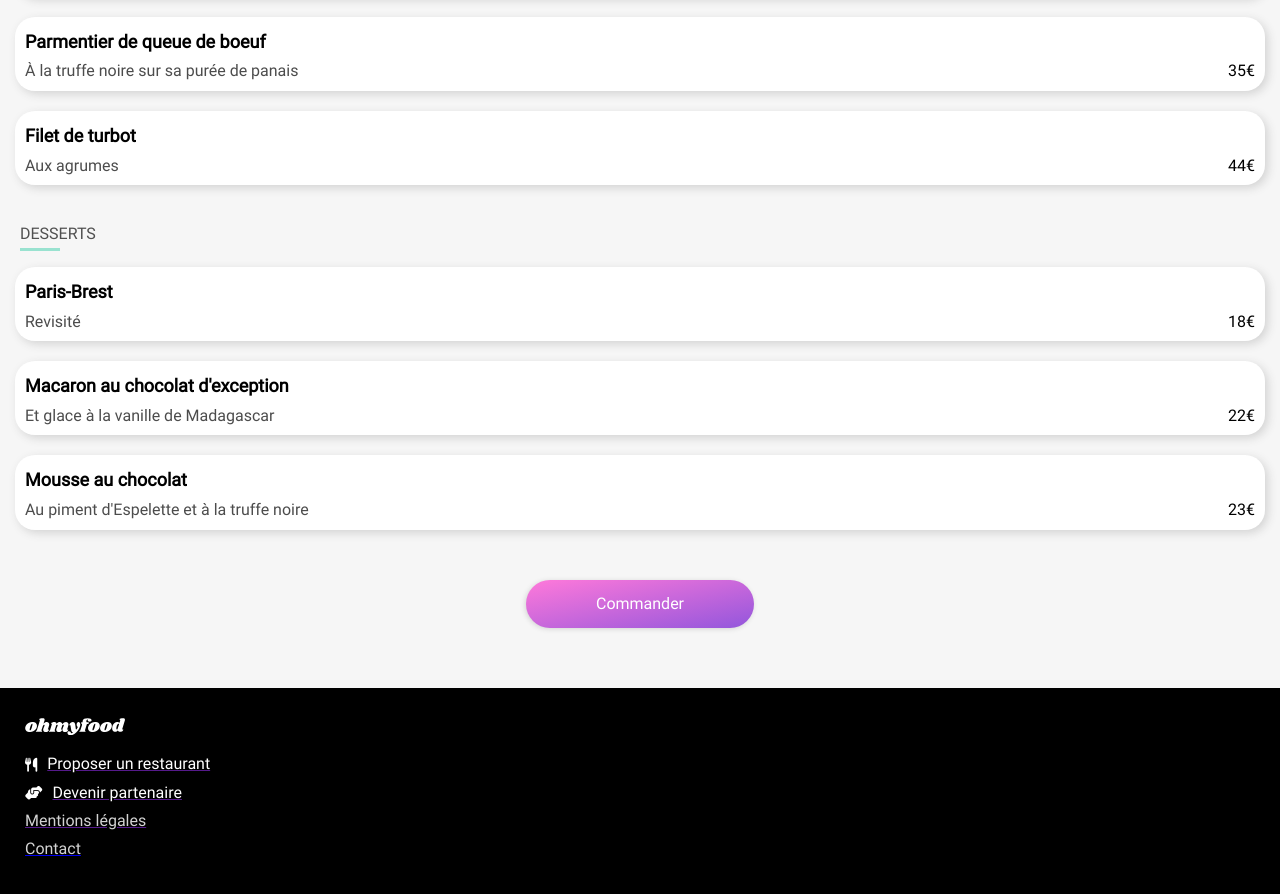
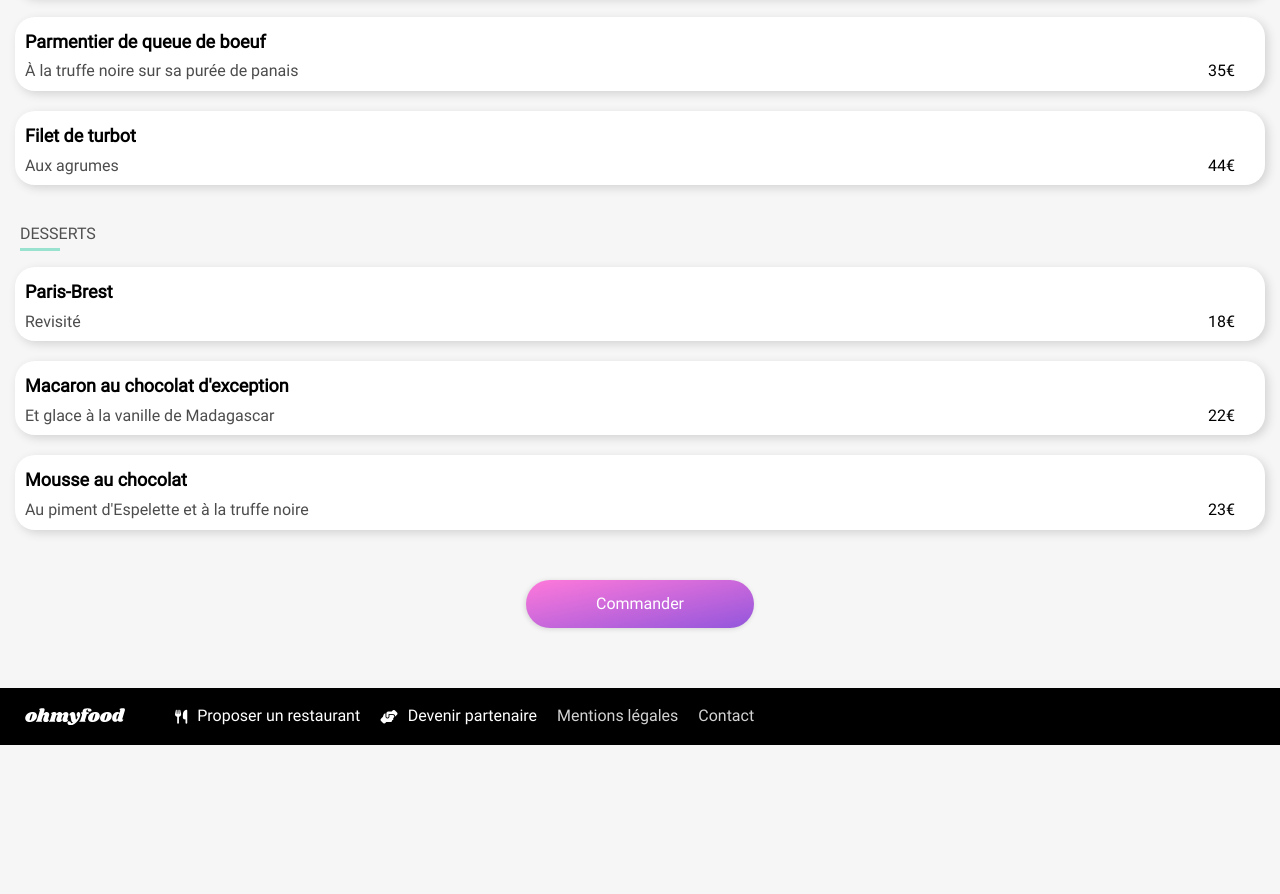
Before and after one commit to Geoffroy-Blomme/OC-Projet-3, a website: page palette_du_gout.html in a window 1280 px wide. Shown: the part 867-1761 px from the top of the page. After the commit the page ends 1612 px from the top, so only its background shows below. Drawn offline with Linux system fonts and the light colour scheme.

Commit message:
homepage version tablette faite

```diff
--- a/sass/layouts/_footer.scss
+++ b/sass/layouts/_footer.scss
@@ -4,10 +4,20 @@
     color: $main-footer-color;
     padding: 10px 0 25px 0;
 
+    @include tablet-only{
+        padding: 0;
+    }
     &__container{
         margin: 0 25px;
+        @include tablet-only{
+            display: flex;
+        }
 
         .main-footer__logo-container{
+
+            @include tablet-only{
+                margin-right: 50px;
+            }
             display: flex;
             width:100px;
             height: auto;
@@ -24,15 +34,25 @@
 
         .main-footer__links{
             padding: 0;
+            @include tablet-only{
+                display: flex;
+
+            }
             .main-footer__link-container{
+
                 display: flex;
                 align-items: center;
                 margin: 10px 0;
+                @include tablet-only{
+                    margin-right: 20px;
+                }
                 .main-footer__link__logo{
                 margin-right: 10px;
+
                 }
 
                 .main-footer__link{
+                    text-decoration: none;
                     &__text{
                         font-size: 16px;
                         color: $main-footer-color;
--- a/sass/pages/_homepage.scss
+++ b/sass/pages/_homepage.scss
@@ -15,12 +15,35 @@ body{
     justify-content: center;
     &__container{
         display: flex;
+        align-items: center;
         margin-left: -20px;
+
+        .current-location__logo{
+            @include tablet-only{
+                display: none;
+            }
+            &--big{
+                display: none;
+                @include tablet-only{
+                    display: unset;
+                }
+            }
+        }
+
+
+
         .current-location__text{
             margin: 0;
             margin-left: 15px;
+            @include tablet-only{
+                font-size: 16px;
+            }
+            @include desktop-only{
+                font-size: 18px;
+            }
         }
     }
+
 }
 
 .site-introduction{
@@ -45,6 +68,10 @@ body{
         display: flex;
         flex-direction: column;
         margin: 0 $common-side-margin;
+
+        @include tablet-only{
+            width: 50%;
+        }
 
         .site-explanation__title{
             margin-top: 40px;
@@ -117,6 +144,12 @@ body{
         font-weight: bold;
     }
     &__container{
+
+        @include tablet-only{
+            display: flex;
+            flex-wrap: wrap;
+
+        }
         .restaurant-card{
             @include common-box-shadow;
 
@@ -132,6 +165,8 @@ body{
                 .restaurant-card__lower-part__text__name{
                     color: $primary-color;
                 }
+                transform: scale(1.02);
+                //agrandit la card lorsqu'on a la souris dessu
             }
 
 
@@ -209,7 +244,16 @@ body{
                 }
 
             }
+
+            @include tablet-only{
+                flex: 40%;
+                &:nth-of-type(odd){
+                    margin-right: 40px;
+                }
+                // on aura 2 cards par ligne donc on veut qu'il y ait un margin a droite sur celles de gauche (impaire)
+            }
         }
+
     }
 }
 
@@ -235,6 +279,7 @@ body{
         to{
             visibility: hidden;
         }
+
     }
 
     &__spinner{
--- a/sass/pages/_restaurant.scss
+++ b/sass/pages/_restaurant.scss
@@ -103,7 +103,12 @@
                 flex-direction: column;
                 margin-left: 10px;
                 width: 80%;
+                transition: width $homepage-dish-check-mark-animation-length;
+                flex-grow: 1;
+                @media screen and (min-width: map-get($breakpoints,"desktop")) {
+                    width: 80%;
 
+                }
                 &__title{
                     font-weight: bold;
                     margin: 15px 0 10px 0;
@@ -122,32 +127,40 @@
             }
 
             &__price{
-                margin:auto 10px $restaurants-menu-dish-details-and-price-bottom-margin auto;
+                margin:auto 30px $restaurants-menu-dish-details-and-price-bottom-margin 10px;
+                transition: margin $homepage-dish-check-mark-animation-length;
             }
 
             &:hover{
                 cursor: pointer;
+
                 .menu__dish__text-container{
-                    width: 70%;
-                    @media screen and (min-width: map-get($breakpoints,"desktop")) {
-                        width: 80%;
+                    width: 65%;
+                }
+                .menu__dish__container-check-mark{
+                    padding: 0 10px;
+                    width: 30px;
 
+                    .menu__dish__check-mark{
+                        transform: rotate(360deg);
                     }
                 }
-
-                .menu__dish__container-check-mark{
-                    display: flex;
+                .menu__dish__price{
+                    margin-right: 10px;
                 }
             }
 
             &__container-check-mark{
                 align-self: stretch;
-                display: none;
-                padding: 0 15px;
-                margin-right: 0;
-                margin-left: auto;
+                display: flex;
+                justify-content: center;
+                width: 0px;
+                padding: 0;
+                overflow: hidden;
+                transition: width $homepage-dish-check-mark-animation-length, padding $homepage-dish-check-mark-animation-length;
                 background-color: $tertiary-color;
                 .menu__dish__check-mark{
+                    transition: transform $homepage-dish-check-mark-animation-length;
                     align-self: center;
                     padding: $restaurants-menu-dish-check-mark-padding;
                     height: $restaurants-menu-dish-check-mark-height;
--- a/sass/utils/_mixins.scss
+++ b/sass/utils/_mixins.scss
@@ -1,3 +1,14 @@
+@mixin tablet-only{
+    @media screen and (min-width:map-get($breakpoints,tablet)){
+        @content;
+    }
+}
+
+@mixin desktop-only{
+    @media screen and (min-width:map-get($breakpoints,desktop)){
+        @content;
+    }
+}
 
 @mixin button-bg-img($lighten: false){
     //first-color-button and second-color-button
--- a/sass/utils/_variables.scss
+++ b/sass/utils/_variables.scss
@@ -13,6 +13,7 @@ $homepage-left-margin-explanations-elt:13px;
 $homepage-explanations-elt-width-num:$homepage-left-margin-explanations-elt * 2;
 $homepage-favorite-logo-height:24px;
 $homepage-spinner-height:64px;
+$homepage-dish-check-mark-animation-length:0.5s;
 
 $restaurants-main-image-restaurant-container-height:280px;
 $restaurants-dishes-margin:-5px;
```
Also changed, not shown: index.html (+2 -1 lines), public/css/style.css, 1 other file.
